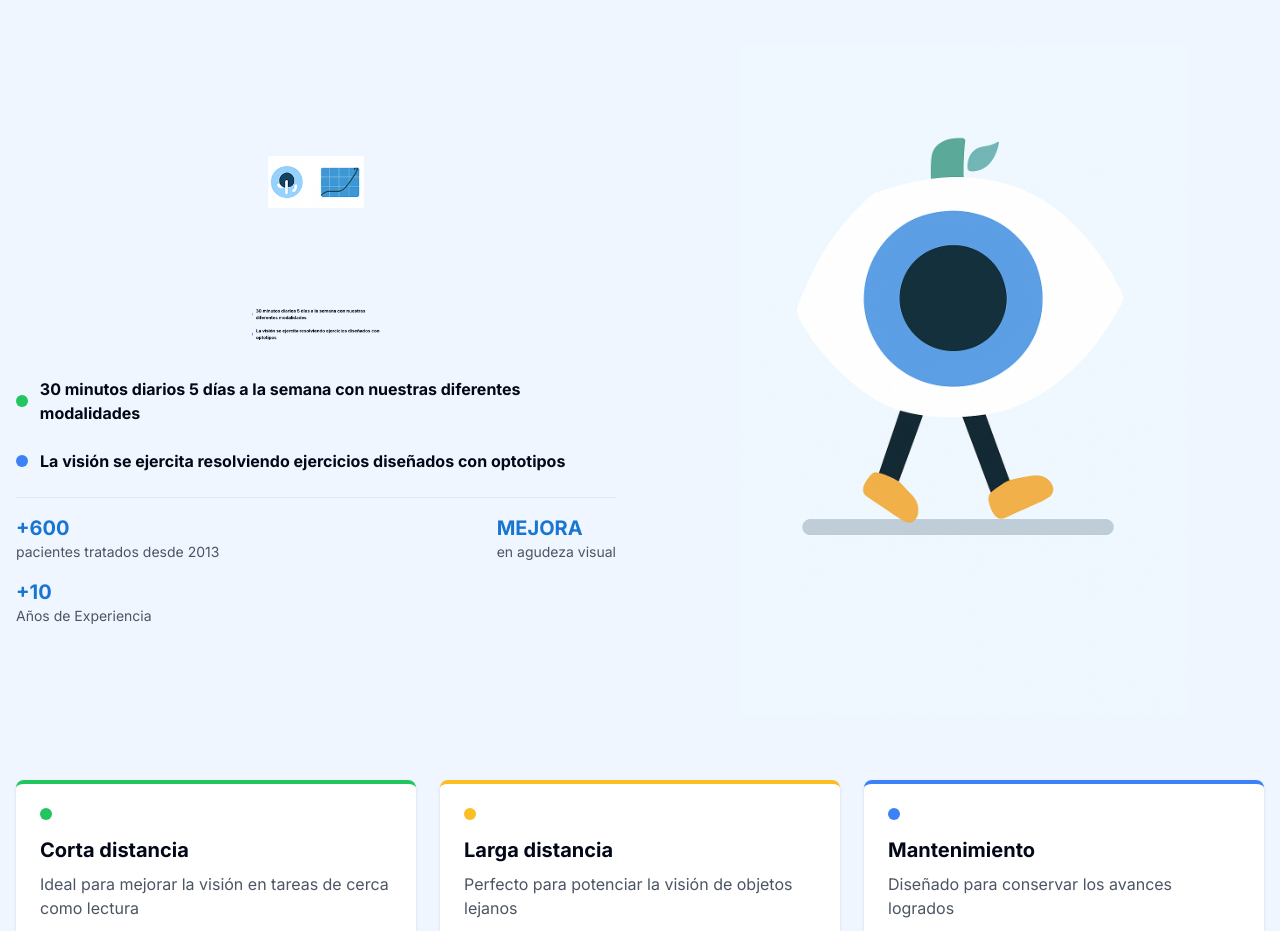
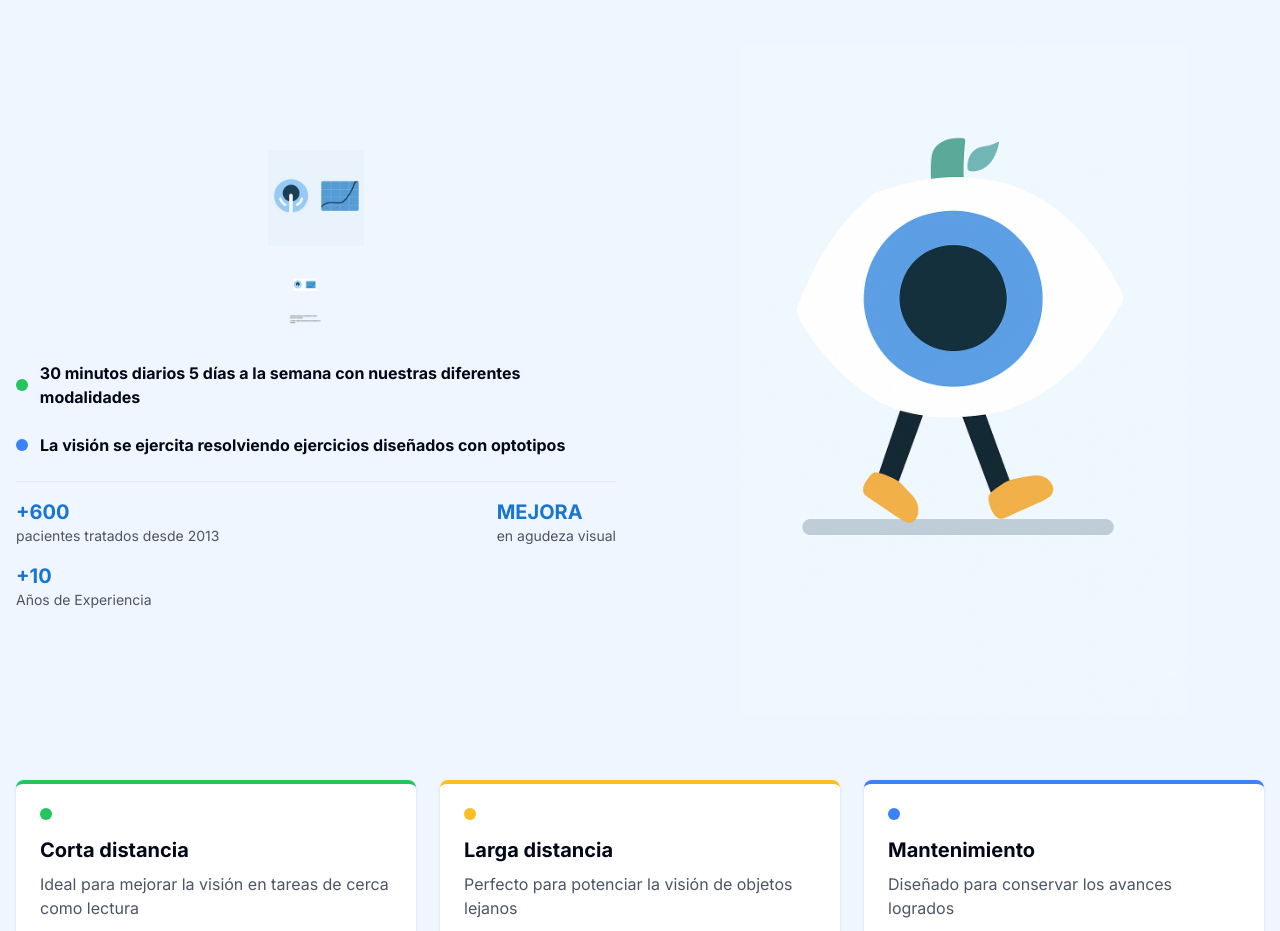
Before and after one commit to RomeoValdomero1/amblyopia-vision-boost, a React (Vite) app: page / in a window 1280 px wide. Shown: the part 1400-2331 px from the top of the page. Built offline with nearby package versions, Linux system fonts and the light colour scheme.

Commit message:
Replace an image
Replaced an image with a new one.

```diff
--- a/src/components/HowItWorks.tsx
+++ b/src/components/HowItWorks.tsx
@@ -14,12 +14,12 @@ export default function HowItWorks() {
           <div className="space-y-6">
             <div className="flex flex-col items-center gap-4 mb-8">
               <img
-                src="/lovable-uploads/4a7376ce-9a46-4a90-ab4a-bbb04f4d6e25.png"
+                src="/lovable-uploads/68d56157-b18f-46a7-913a-d6ab67e43023.png"
                 alt="Ícono de visión"
                 className="w-24 h-24 object-contain"
               />
               <img
-                src="/lovable-uploads/fd5ec3c1-28fb-44f2-a8ee-74e77618804f.png"
+                src="/lovable-uploads/f9698969-cfa8-436c-81d9-10f1e25da595.png"
                 alt="Gráfico de mejora"
                 className="w-32 h-auto object-contain"
               />
```
Also changed, not shown: public/lovable-uploads/68d56157-b18f-46a7-913a-d6ab67e43023.png (added), public/lovable-uploads/f9698969-cfa8-436c-81d9-10f1e25da595.png (added).
